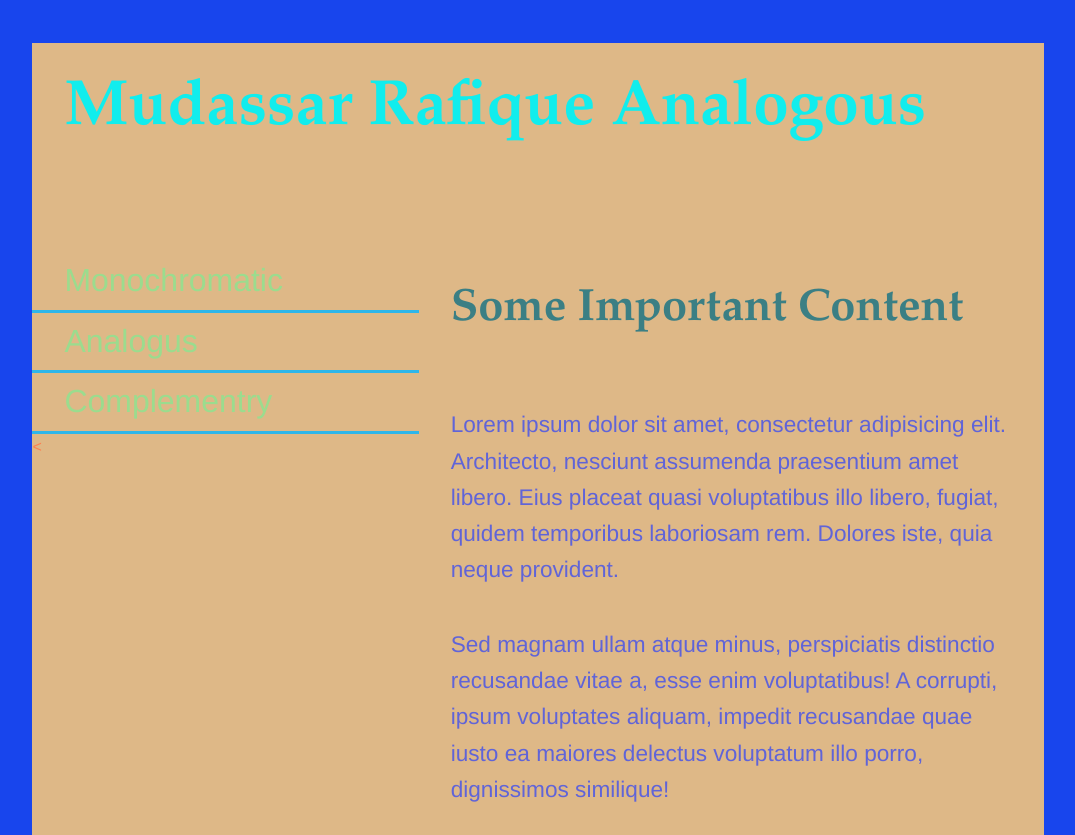
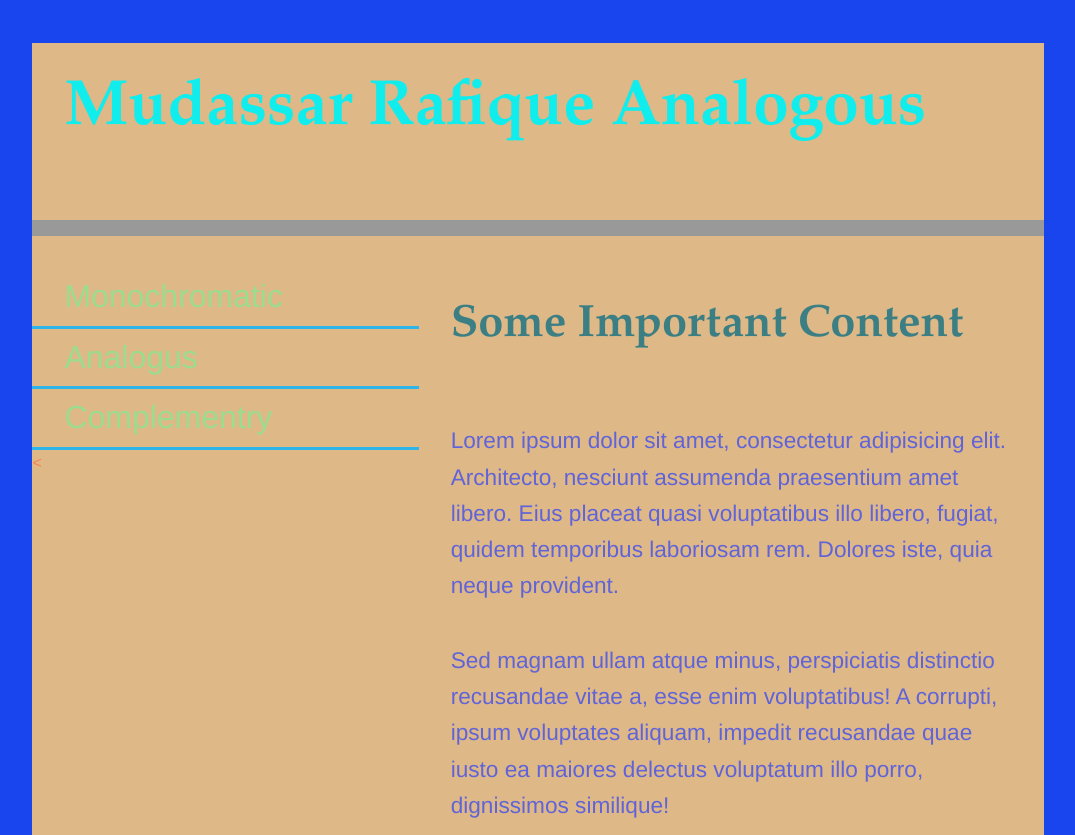
Before and after one commit to rafi0005/colours, a plain HTML site: page analogous.html in a window 1280 px wide. Shown: the top 835 px of the page, without its empty margins (102-1177 px from the left). Drawn offline with Linux system fonts and the light colour scheme.

Commit message:
final changes

```diff
--- a/analogous.html
+++ b/analogous.html
@@ -72,11 +72,10 @@
             max-width: 1600px;
             margin: 0 auto;
             background-color:burlywood
-        }FF87E9
+        }
         header{
             width:100%;
-            border-bottom: 1rem #FF87E9;
-            color:dodgerblue
+            border-bottom: 1rem solid #999999;
         }
         nav{
             float:left;
```
